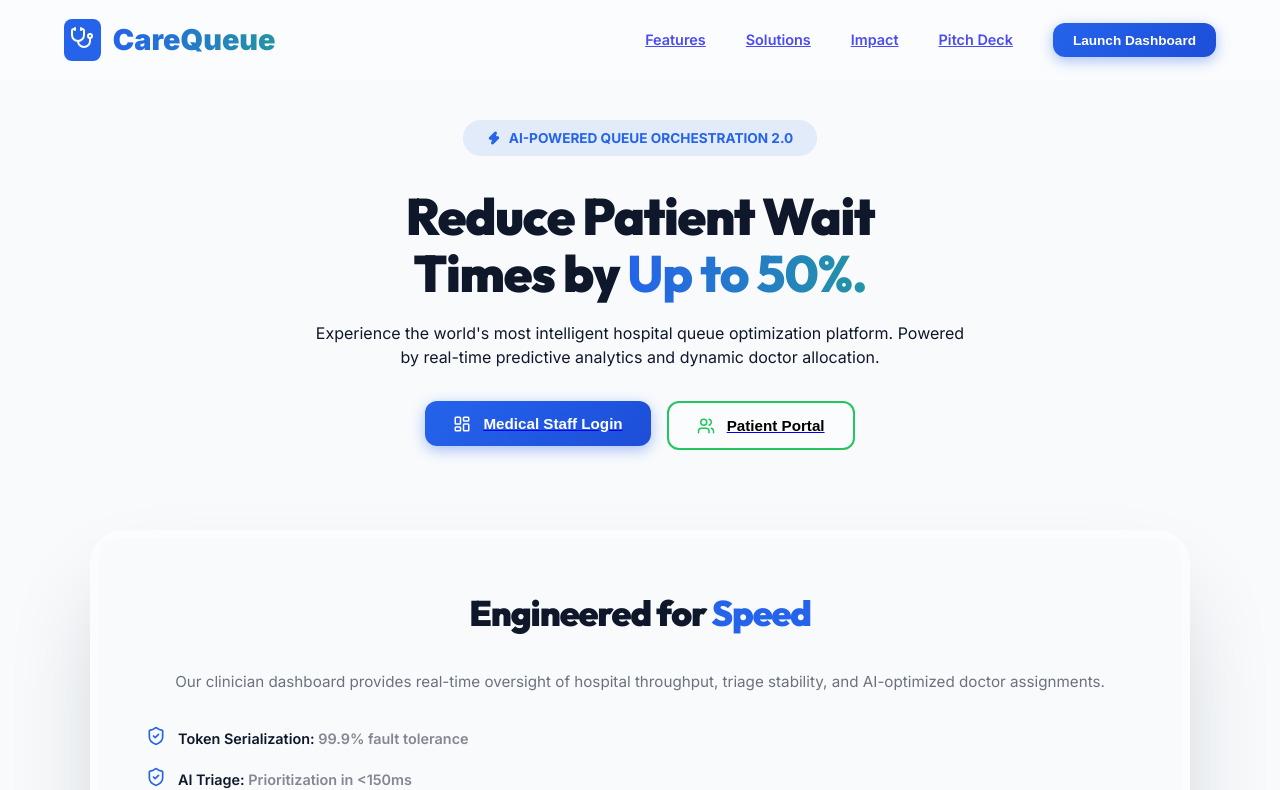
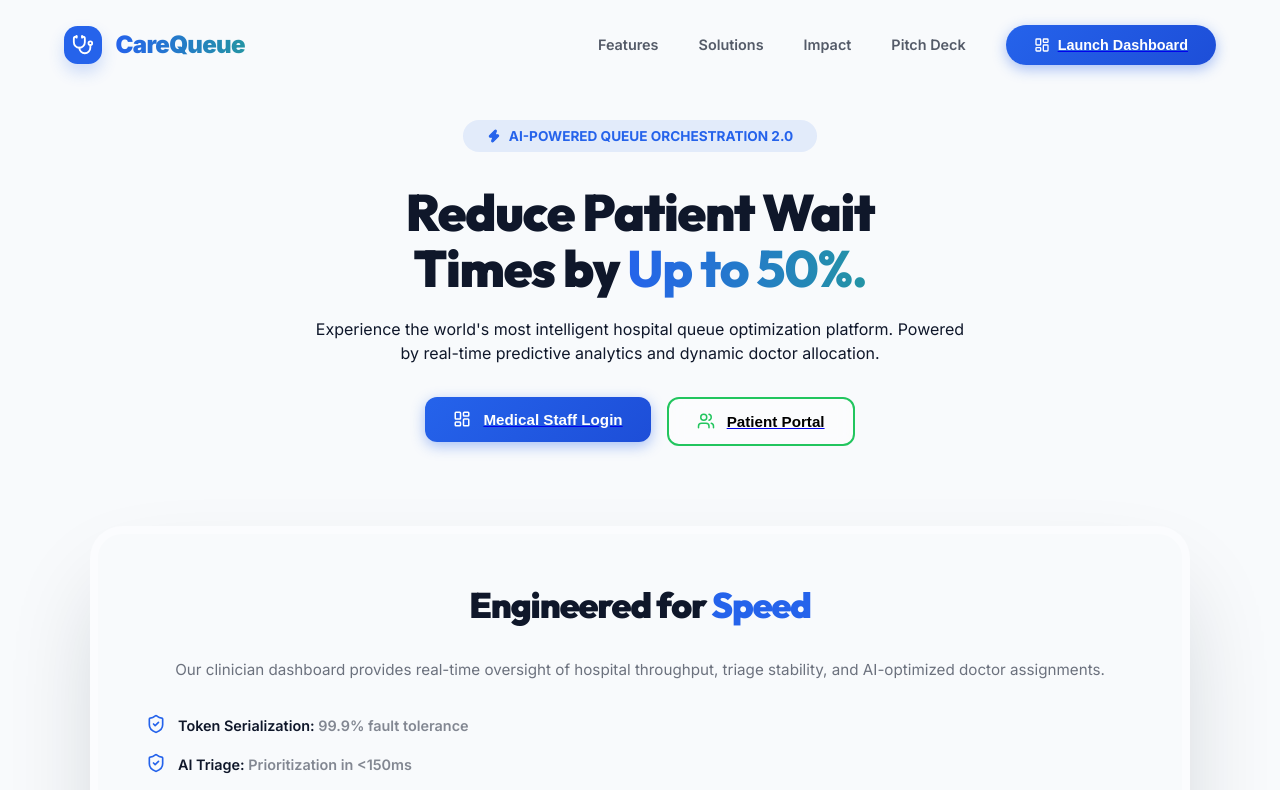
Before and after one commit to ubosachin/CareQueue, a Next.js app: page / in a window 1280 px wide. Shown: the top 790 px of the page. Built offline with nearby package versions, Linux system fonts and the light colour scheme.

Commit message:
refactor: update Navbar styling and add LandingNavbar component for improved layout consistency

```diff
--- a/src/app/page.tsx
+++ b/src/app/page.tsx
@@ -2,74 +2,24 @@
 
 import React from 'react';
 import { motion } from 'framer-motion';
+import LandingNavbar from '@/components/layout/LandingNavbar';
 import {
-  Stethoscope,
   BrainCircuit,
   Clock,
   Activity,
   TrendingUp,
   ShieldCheck,
   Users,
-  ChevronRight,
-  Play,
   Zap,
-  LayoutDashboard
+  LayoutDashboard,
+  Stethoscope
 } from 'lucide-react';
 import Link from 'next/link';
 
 export default function LandingPage() {
   return (
     <div style={{ backgroundColor: 'var(--background)', minHeight: '100vh', overflowX: 'hidden' }}>
-      <style jsx global>{`
-        body {
-          font-family: 'Inter', sans-serif;
-          background-color: var(--background);
-          color: var(--foreground);
-          -webkit-font-smoothing: antialiased;
-          min-height: 100vh;
-          font-size: 14px;
-          line-height: 1.5;
-        }
-
-        @media (max-width: 768px) {
-          body {
-            font-size: 15px;
-          }
-        }
-      `}</style>
-      {/* Navigation */}
-      <nav style={{
-        height: '80px',
-        padding: '0 5%',
-        display: 'flex',
-        alignItems: 'center',
-        justifyContent: 'space-between',
-        background: 'rgba(255, 255, 255, 0.4)',
-        backdropFilter: 'blur(10px)',
-        position: 'fixed',
-        top: 0,
-        left: 0,
-        right: 0,
-        zIndex: 1000
-      }}>
-        <Link href="/" style={{ textDecoration: 'none', display: 'flex', alignItems: 'center', gap: '0.75rem' }}>
-          <div style={{ background: 'var(--primary)', padding: '0.4rem', borderRadius: '0.5rem' }}>
-            <Stethoscope size={24} color="white" />
-          </div>
-          <span className="gradient-text" style={{ fontSize: 'clamp(1.2rem, 3vw, 1.8rem)', fontWeight: 900 }}>CareQueue</span>
-        </Link>
-        <div className="mobile-hide" style={{ display: 'flex', gap: '2.5rem', alignItems: 'center', fontSize: '0.9rem', fontWeight: 600 }}>
-          <a href="#features" style={{ opacity: 0.7 }}>Features</a>
-          <a href="#solutions" style={{ opacity: 0.7 }}>Solutions</a>
-          <a href="#impact" style={{ opacity: 0.7 }}>Impact</a>
-          <Link href="/slides">
-            <span style={{ opacity: 0.7, cursor: 'pointer' }}>Pitch Deck</span>
-          </Link>
-          <Link href="/dashboard">
-            <button className="btn-primary">Launch Dashboard</button>
-          </Link>
-        </div>
-      </nav>
+      <LandingNavbar />
 
       {/* Hero Section */}
       <section style={{
@@ -144,6 +94,7 @@ export default function LandingPage() {
 
         {/* Dashboard Preview */}
         <motion.div
+          id="solutions"
           initial={{ opacity: 0, y: 100 }}
           animate={{ opacity: 1, y: 0 }}
           transition={{ delay: 0.4, type: 'spring', damping: 20 }}
@@ -200,7 +151,7 @@ export default function LandingPage() {
       </section>
 
       {/* Stats Section */}
-      <section style={{ padding: '5rem 5%', background: 'rgba(37, 99, 235, 0.02)' }}>
+      <section id="impact" style={{ padding: '5rem 5%', background: 'rgba(37, 99, 235, 0.02)' }}>
         <div className="stats-grid" style={{ display: 'grid', gridTemplateColumns: 'repeat(4, 1fr)', gap: '2rem', maxWidth: '1200px', margin: '0 auto' }}>
           {[
             { label: 'Wait Reduction', val: '40%', icon: <Clock /> },
--- /dev/null
+++ b/src/components/layout/LandingNavbar.tsx
@@ -0,0 +1,179 @@
+'use client';
+
+import React from 'react';
+import { motion, AnimatePresence } from 'framer-motion';
+import { Stethoscope, Menu, X, ChevronRight, LayoutDashboard } from 'lucide-react';
+import Link from 'next/link';
+
+export default function LandingNavbar() {
+  const [isScrolled, setIsScrolled] = React.useState(false);
+  const [isMobileMenuOpen, setIsMobileMenuOpen] = React.useState(false);
+
+  React.useEffect(() => {
+    const handleScroll = () => setIsScrolled(window.scrollY > 20);
+    window.addEventListener('scroll', handleScroll);
+    return () => window.removeEventListener('scroll', handleScroll);
+  }, []);
+
+  const navLinks = [
+    { name: 'Features', href: '/#features' },
+    { name: 'Solutions', href: '/#solutions' },
+    { name: 'Impact', href: '/#impact' },
+    { name: 'Pitch Deck', href: '/slides' },
+  ];
+
+  return (
+    <>
+      <nav
+        style={{
+          height: isScrolled ? '70px' : '90px',
+          padding: '0 5%',
+          display: 'flex',
+          alignItems: 'center',
+          justifyContent: 'space-between',
+          background: isScrolled ? 'rgba(var(--background-rgb, 255, 255, 255), 0.8)' : 'transparent',
+          backdropFilter: isScrolled ? 'blur(20px)' : 'none',
+          position: 'fixed',
+          top: 0,
+          left: 0,
+          right: 0,
+          zIndex: 1000,
+          borderBottom: isScrolled ? '1px solid var(--sidebar-border)' : '1px solid transparent',
+          transition: 'all 0.4s cubic-bezier(0.4, 0, 0.2, 1)'
+        }}
+      >
+        <Link href="/" style={{ textDecoration: 'none', display: 'flex', alignItems: 'center', gap: '0.85rem' }}>
+          <motion.div
+            whileHover={{ rotate: 15, scale: 1.1 }}
+            style={{
+              background: 'var(--primary)',
+              padding: '0.5rem',
+              borderRadius: '0.85rem',
+              display: 'flex',
+              alignItems: 'center',
+              justifyContent: 'center',
+              boxShadow: '0 8px 16px rgba(37, 99, 235, 0.2)'
+            }}
+          >
+            <Stethoscope size={22} color="white" />
+          </motion.div>
+          <span
+            className="gradient-text"
+            style={{
+              fontSize: '1.5rem',
+              fontWeight: 900,
+              letterSpacing: '-0.03em'
+            }}
+          >
+            CareQueue
+          </span>
+        </Link>
+
+        {/* Desktop Links */}
+        <div className="mobile-hide" style={{ display: 'flex', gap: '2.5rem', alignItems: 'center' }}>
+          {navLinks.map((link) => (
+            <Link key={link.name} href={link.href} style={{ textDecoration: 'none' }}>
+              <motion.span
+                style={{
+                  fontSize: '0.9rem',
+                  fontWeight: 600,
+                  color: 'var(--foreground)',
+                  opacity: 0.7,
+                  position: 'relative'
+                }}
+                whileHover={{ opacity: 1, y: -2 }}
+              >
+                {link.name}
+              </motion.span>
+            </Link>
+          ))}
+          <Link href="/dashboard">
+            <motion.button
+              whileHover={{ scale: 1.05, y: -2 }}
+              whileTap={{ scale: 0.95 }}
+              className="btn-primary"
+              style={{
+                padding: '0.75rem 1.75rem',
+                fontSize: '0.9rem',
+                borderRadius: '2rem',
+                display: 'flex',
+                alignItems: 'center',
+                gap: '0.5rem'
+              }}
+            >
+              <LayoutDashboard size={16} />
+              <span>Launch Dashboard</span>
+            </motion.button>
+          </Link>
+        </div>
+
+        {/* Mobile Toggle */}
+        <div className="mobile-only">
+          <motion.button
+            whileTap={{ scale: 0.9 }}
+            onClick={() => setIsMobileMenuOpen(!isMobileMenuOpen)}
+            style={{
+              background: 'rgba(var(--primary-rgb, 37, 99, 235), 0.1)',
+              border: 'none',
+              padding: '0.65rem',
+              borderRadius: '0.75rem',
+              color: 'var(--primary)',
+              cursor: 'pointer'
+            }}
+          >
+            {isMobileMenuOpen ? <X size={24} /> : <Menu size={24} />}
+          </motion.button>
+        </div>
+      </nav>
+
+      {/* Mobile Menu Overlay */}
+      <AnimatePresence>
+        {isMobileMenuOpen && (
+          <motion.div
+            initial={{ opacity: 0, y: -20 }}
+            animate={{ opacity: 1, y: 0 }}
+            exit={{ opacity: 0, y: -20 }}
+            style={{
+              position: 'fixed',
+              top: '80px',
+              left: '1rem',
+              right: '1rem',
+              background: 'var(--card-bg)',
+              backdropFilter: 'blur(20px)',
+              borderRadius: '1.5rem',
+              padding: '2rem',
+              zIndex: 999,
+              border: '1px solid var(--sidebar-border)',
+              boxShadow: '0 25px 50px -12px rgba(0, 0, 0, 0.15)',
+              display: 'flex',
+              flexDirection: 'column',
+              gap: '1.5rem'
+            }}
+          >
+            {navLinks.map((link) => (
+              <Link
+                key={link.name}
+                href={link.href}
+                onClick={() => setIsMobileMenuOpen(false)}
+                style={{ textDecoration: 'none', display: 'flex', justifyContent: 'space-between', alignItems: 'center' }}
+              >
+                <span style={{ fontSize: '1.1rem', fontWeight: 700, color: 'var(--foreground)' }}>{link.name}</span>
+                <ChevronRight size={18} opacity={0.3} />
+              </Link>
+            ))}
+            <div style={{ height: '1px', background: 'var(--sidebar-border)', margin: '0.5rem 0' }} />
+            <Link href="/dashboard" onClick={() => setIsMobileMenuOpen(false)}>
+              <button
+                className="btn-primary"
+                style={{ width: '100%', padding: '1rem', borderRadius: '1rem', fontSize: '1rem', display: 'flex', alignItems: 'center', justifyContent: 'center', gap: '0.75rem' }}
+              >
+                <LayoutDashboard size={20} />
+                <span>Launch Dashboard</span>
+              </button>
+            </Link>
+          </motion.div>
+        )}
+      </AnimatePresence>
+    </>
+  );
+}
--- a/src/components/layout/Navbar.tsx
+++ b/src/components/layout/Navbar.tsx
@@ -72,54 +72,55 @@ export default function Navbar() {
       position: 'sticky',
       top: 0,
       zIndex: 1100,
-      background: 'rgba(var(--card-bg-rgb), 0.7)',
-      backdropFilter: 'blur(16px)',
+      background: 'rgba(var(--background-rgb, 255, 255, 255), 0.8)',
+      backdropFilter: 'blur(20px)',
       borderBottom: '1px solid var(--sidebar-border)',
       height: '70px',
       display: 'flex',
       alignItems: 'center',
       padding: '0 2rem',
       justifyContent: 'space-between',
-      margin: !isPatientLayout ? '0 0 0 calc(var(--sidebar-width, 260px))' : '0',
-      transition: 'margin 0.3s cubic-bezier(0.4, 0, 0.2, 1)',
+      margin: !isPatientLayout ? '0 0 0 var(--sidebar-width, 260px)' : '0',
+      transition: 'all 0.3s cubic-bezier(0.4, 0, 0.2, 1)',
       width: !isPatientLayout ? 'calc(100% - var(--sidebar-width, 260px))' : '100%'
     }}>
-      {/* Search / Status Area */}
-      <div style={{ display: 'flex', alignItems: 'center', gap: '2rem' }}>
-        <div className="mobile-only" style={{ marginRight: '1rem' }}>
+      <div style={{ display: 'flex', alignItems: 'center', gap: '1.5rem' }}>
+        <motion.div
+          className="mobile-only"
+          whileTap={{ scale: 0.9 }}
+          style={{ marginRight: '0.5rem' }}
+        >
            <Menu
-             size={24}
+             size={22}
              onClick={() => document.querySelector('.sidebar')?.classList.toggle('mobile-open')}
-             style={{ cursor: 'pointer' }}
+             style={{ cursor: 'pointer', color: 'var(--primary)' }}
            />
-        </div>
+        </motion.div>
 
         {isPatientLayout ? (
-           <div style={{ display: 'flex', alignItems: 'center', gap: '1rem' }}>
            <Link href="/" style={{ textDecoration: 'none', display: 'flex', alignItems: 'center', gap: '0.75rem' }}>
-                  <div style={{ width: '35px', height: '35px', background: 'var(--primary)', borderRadius: '0.75rem', display: 'flex', alignItems: 'center', justifyContent: 'center', color: 'white' }}>
-                    <Stethoscope size={20} />
+               <div style={{ width: '32px', height: '32px', background: 'var(--primary)', borderRadius: '0.75rem', display: 'flex', alignItems: 'center', justifyContent: 'center', color: 'white' }}>
+                 <Stethoscope size={18} />
                </div>
                <span style={{ fontWeight: 900, color: 'var(--foreground)', fontSize: '1rem', letterSpacing: '-0.5px' }}>CareQueue</span>
            </Link>
-           </div>
         ) : (
-           <div className="search-wrapper" style={{ position: 'relative', width: '320px' }}>
+           <div className="search-wrapper" style={{ position: 'relative', width: 'clamp(200px, 30vw, 320px)' }}>
               <Search
-                size={18}
-                style={{ position: 'absolute', left: '14px', top: '50%', transform: 'translateY(-50%)', opacity: 0.4 }}
+                size={16}
+                style={{ position: 'absolute', left: '12px', top: '50%', transform: 'translateY(-50%)', opacity: 0.4 }}
               />
               <input
                 type="text"
-                placeholder="Search resources, patients..."
+                placeholder="Search..."
                 className="glass-input"
                 style={{
                   width: '100%',
-                  padding: '0.65rem 1rem 0.65rem 2.8rem',
-                  borderRadius: '1rem',
+                  padding: '0.5rem 1rem 0.5rem 2.5rem',
+                  borderRadius: '2rem',
                   border: '1px solid var(--sidebar-border)',
-                  background: 'rgba(var(--card-bg-rgb), 0.5)',
-                  fontSize: '0.85rem',
+                  background: 'rgba(var(--background-rgb, 255, 255, 255), 0.5)',
+                  fontSize: '0.8rem',
                   outline: 'none',
                   transition: 'all 0.2s'
                 }}
@@ -128,83 +129,81 @@ export default function Navbar() {
         )}
       </div>
 
-      {/* Real-time Indicators & User Info */}
-      <div style={{ display: 'flex', alignItems: 'center', gap: '1.5rem' }}>
-        {/* Status Pill (Responsive) */}
-        {!isMinimal && (
-          <div className="stats-ticker mobile-hide" style={{ display: 'flex', gap: '1.25rem', background: 'rgba(0,0,0,0.03)', padding: '0.4rem 0.85rem', borderRadius: '0.8rem', border: '1px solid rgba(0,0,0,0.05)' }}>
-            <div style={{ display: 'flex', alignItems: 'center', gap: '0.4rem' }}>
-               <Activity size={14} color="var(--primary)" />
-               <span style={{ fontSize: '0.7rem', fontWeight: 600 }}>Waiting: <span style={{ color: 'var(--primary)', fontWeight: 800 }}>{stats.waiting}</span></span>
+      <div style={{ display: 'flex', alignItems: 'center', gap: '1.25rem' }}>
+        {/* Real-time Stats */}
+        <div className="mobile-hide" style={{ display: 'flex', gap: '1rem', background: 'rgba(var(--primary-rgb, 37, 99, 235), 0.05)', padding: '0.35rem 0.75rem', borderRadius: '2rem', border: '1px solid rgba(var(--primary-rgb, 37, 99, 235), 0.1)' }}>
+          <div style={{ display: 'flex', alignItems: 'center', gap: '0.35rem' }}>
+             <Activity size={12} color="var(--primary)" />
+             <span style={{ fontSize: '0.7rem', fontWeight: 700 }}>Waiting: <span style={{ color: 'var(--primary)' }}>{stats.waiting}</span></span>
           </div>
-            <div style={{ display: 'flex', alignItems: 'center', gap: '0.4rem' }}>
-               <Clock size={14} color="var(--warning)" />
-               <span style={{ fontSize: '0.7rem', fontWeight: 600 }}>Avg: <span style={{ color: 'var(--warning)', fontWeight: 800 }}>{stats.avgWaitTime}m</span></span>
+          <div style={{ width: '1px', background: 'rgba(var(--primary-rgb, 37, 99, 235), 0.1)', height: '12px' }} />
+          <div style={{ display: 'flex', alignItems: 'center', gap: '0.35rem' }}>
+             <Clock size={12} color="var(--warning)" />
+             <span style={{ fontSize: '0.7rem', fontWeight: 700 }}>Avg: <span style={{ color: 'var(--warning)' }}>{stats.avgWaitTime}m</span></span>
           </div>
         </div>
-        )}
 
-        <div style={{ display: 'flex', alignItems: 'center', gap: '1rem' }}>
+        <div style={{ display: 'flex', alignItems: 'center', gap: '0.75rem' }}>
            <motion.button
-             whileHover={{ scale: 1.1 }}
+             whileHover={{ scale: 1.1, background: 'rgba(var(--primary-rgb, 37, 99, 235), 0.05)' }}
              whileTap={{ scale: 0.9 }}
              onClick={toggleTheme}
-             style={{ background: 'transparent', border: 'none', cursor: 'pointer', padding: '0.5rem', borderRadius: '50%', display: 'flex', alignItems: 'center', color: 'var(--foreground)', opacity: 0.6 }}
+             style={{ background: 'transparent', border: 'none', cursor: 'pointer', padding: '0.5rem', borderRadius: '50%', color: 'var(--foreground)', opacity: 0.6 }}
            >
-             {isDark ? <Sun size={20} /> : <Moon size={20} />}
+             {isDark ? <Sun size={18} /> : <Moon size={18} />}
            </motion.button>
 
-           <div style={{ position: 'relative' }}>
-             <Bell size={20} style={{ opacity: 0.6, cursor: 'pointer' }} />
-             <span style={{ position: 'absolute', top: -1, right: -1, width: '9px', height: '9px', background: 'var(--danger)', borderRadius: '50%', border: '2px solid white' }} />
+           <div style={{ position: 'relative', cursor: 'pointer', padding: '0.5rem', borderRadius: '50%', display: 'flex', alignItems: 'center' }}>
+             <Bell size={18} style={{ opacity: 0.6 }} />
+             <span style={{ position: 'absolute', top: '6px', right: '6px', width: '8px', height: '8px', background: 'var(--danger)', borderRadius: '50%', border: '2px solid white' }} />
            </div>
 
-           <div className="v-divider" style={{ width: '1px', height: '24px', background: 'var(--sidebar-border)' }} />
+           <div className="v-divider" style={{ width: '1px', height: '20px', background: 'var(--sidebar-border)', margin: '0 0.25rem' }} />
 
            <div
              className="nav-profile-trigger"
              onClick={() => setIsUserMenuOpen(!isUserMenuOpen)}
-             style={{ display: 'flex', alignItems: 'center', gap: '0.75rem', cursor: 'pointer', padding: '0.35rem 0.65rem', borderRadius: '1rem', border: '1px solid transparent', transition: 'all 0.2s' }}
+             style={{ display: 'flex', alignItems: 'center', gap: '0.75rem', cursor: 'pointer', padding: '0.25rem 0.5rem', borderRadius: '2rem', border: '1px solid transparent', transition: 'all 0.2s', position: 'relative' }}
            >
-              <div style={{ width: '32px', height: '32px', background: 'var(--primary)', borderRadius: '50%', display: 'flex', alignItems: 'center', justifyContent: 'center', color: 'white', fontWeight: 800, fontSize: '0.75rem', boxShadow: '0 4px 10px rgba(37,99,235,0.2)' }}>
+              <div style={{ width: '30px', height: '30px', background: 'linear-gradient(135deg, var(--primary), var(--primary-hover))', borderRadius: '50%', display: 'flex', alignItems: 'center', justifyContent: 'center', color: 'white', fontWeight: 800, fontSize: '0.7rem' }}>
                 {getInitials(session?.user?.name)}
               </div>
               <div className="mobile-hide" style={{ textAlign: 'left' }}>
-                <div style={{ fontSize: '0.8rem', fontWeight: 700, lineHeight: 1.1 }}>{session?.user?.name || 'Staff Guest'}</div>
-                <div style={{ fontSize: '0.65rem', opacity: 0.5 }}>{(session?.user as any)?.role || 'Observer'}</div>
+                <div style={{ fontSize: '0.75rem', fontWeight: 700, lineHeight: 1.1 }}>{session?.user?.name || 'Staff Member'}</div>
+                <div style={{ fontSize: '0.6rem', opacity: 0.5 }}>{(session?.user as any)?.role || 'Physician'}</div>
               </div>
-              <ChevronDown size={14} style={{ opacity: 0.4, transform: isUserMenuOpen ? 'rotate(180deg)' : 'none', transition: 'transform 0.2s' }} />
+              <ChevronDown size={12} style={{ opacity: 0.4, transform: isUserMenuOpen ? 'rotate(180deg)' : 'none', transition: 'transform 0.2s' }} />
 
               <AnimatePresence>
                 {isUserMenuOpen && (
                   <motion.div
-                    initial={{ opacity: 0, scale: 0.95, y: 10 }}
-                    animate={{ opacity: 1, scale: 1, y: 0 }}
-                    exit={{ opacity: 0, scale: 0.95, y: 10 }}
+                    initial={{ opacity: 0, y: 10, scale: 0.95 }}
+                    animate={{ opacity: 1, y: 0, scale: 1 }}
+                    exit={{ opacity: 0, y: 10, scale: 0.95 }}
                     style={{
                       position: 'absolute',
-                      top: '120%',
+                      top: '130%',
                       right: 0,
-                      width: '200px',
-                      background: 'white',
+                      width: '180px',
+                      background: 'var(--sidebar-bg)',
                       borderRadius: '1rem',
-                      boxShadow: '0 20px 50px rgba(0,0,0,0.1)',
+                      boxShadow: '0 15px 35px rgba(0,0,0,0.1)',
                       border: '1px solid var(--sidebar-border)',
-                      padding: '0.5rem',
+                      padding: '0.4rem',
                       zIndex: 1200
                     }}
                   >
-                    <Link href="/settings" style={{ display: 'flex', alignItems: 'center', gap: '0.75rem', padding: '0.75rem 1rem', borderRadius: '0.75rem', textDecoration: 'none', color: 'inherit', transition: 'background 0.2s' }}>
-                      <User size={16} />
-                      <span style={{ fontSize: '0.9rem', fontWeight: 600 }}>Account Profile</span>
+                    <Link href="/settings" style={{ display: 'flex', alignItems: 'center', gap: '0.75rem', padding: '0.65rem 0.85rem', borderRadius: '0.75rem', textDecoration: 'none', color: 'inherit', fontSize: '0.8rem', fontWeight: 600 }}>
+                      <User size={14} />
+                      <span>Account</span>
                     </Link>
-                    <div style={{ height: '1px', background: 'var(--sidebar-border)', margin: '0.5rem' }} />
+                    <div style={{ height: '1px', background: 'var(--sidebar-border)', margin: '0.4rem' }} />
                     <button
                       onClick={() => signOut({ callbackUrl: '/login' })}
-                      style={{ width: '100%', display: 'flex', alignItems: 'center', gap: '0.75rem', padding: '0.75rem 1rem', borderRadius: '0.75rem', background: 'transparent', border: 'none', cursor: 'pointer', color: 'var(--danger)', transition: 'background 0.2s' }}
+                      style={{ width: '100%', display: 'flex', alignItems: 'center', gap: '0.75rem', padding: '0.65rem 0.85rem', borderRadius: '0.75rem', background: 'transparent', border: 'none', cursor: 'pointer', color: 'var(--danger)', fontSize: '0.8rem', fontWeight: 700 }}
                     >
-                      <LogOut size={16} />
-                      <span style={{ fontSize: '0.9rem', fontWeight: 700 }}>Log Out</span>
+                      <LogOut size={14} />
+                      <span>Log Out</span>
                     </button>
                   </motion.div>
                 )}
@@ -214,4 +213,5 @@ export default function Navbar() {
       </div>
     </nav>
   );
+
 }
```
Lines whose indentation alone changed are shown as unchanged.
